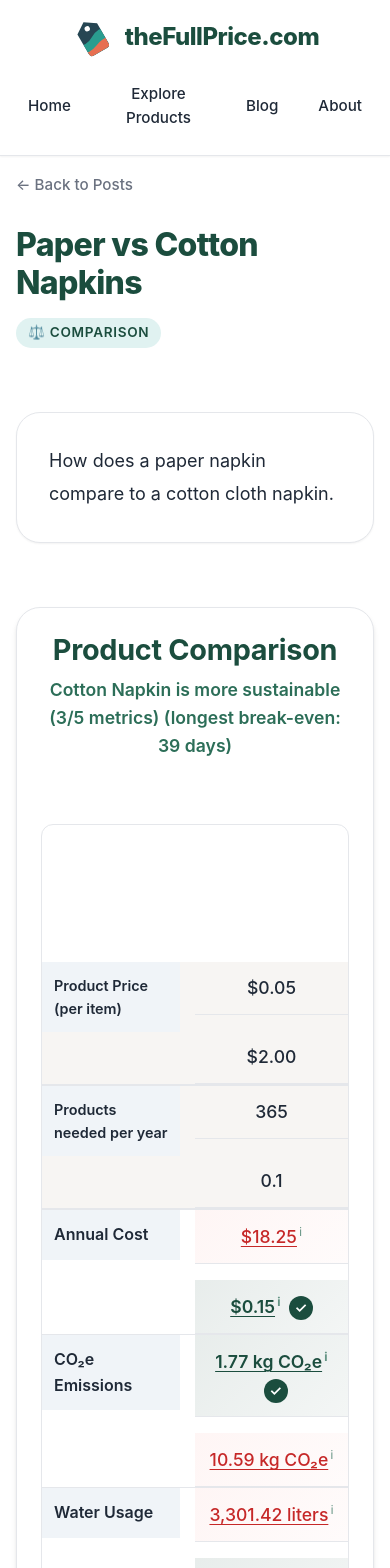
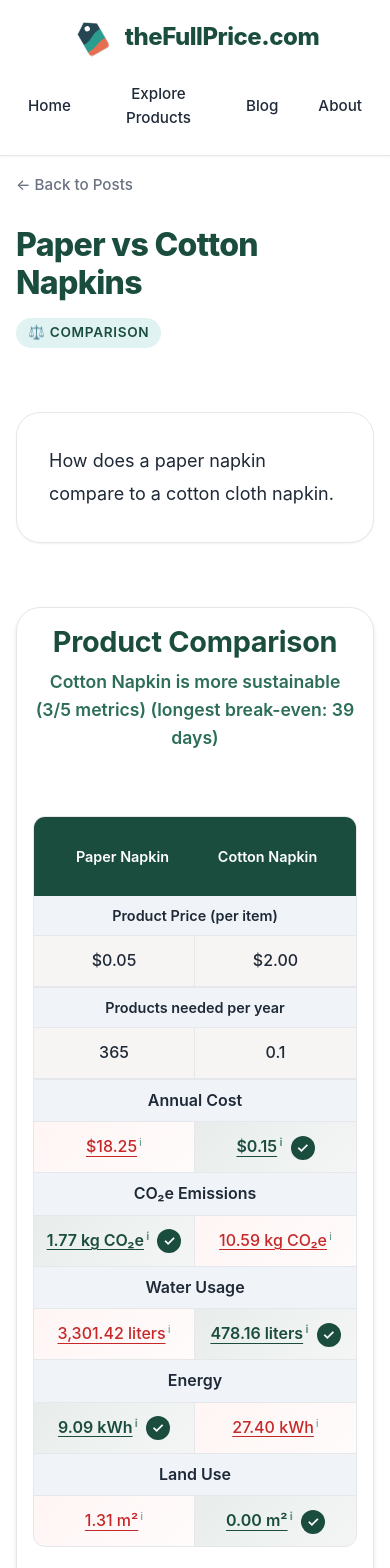
Before and after one commit to dylanpavelko/the_full_price_frameworks, a React (Vite) app in the folder frontend/: page /posts/paper-vs-cotton-napkins in a window 390 px wide. Shown: the top 1568 px of the page. Built offline with nearby package versions, Linux system fonts and the light colour scheme.

Commit message:
added white border to logo and improved styling of mobile layout for tables

```diff
--- a/frontend/src/components/ComparisonView.css
+++ b/frontend/src/components/ComparisonView.css
@@ -358,53 +358,83 @@ background: var(--color-air);
 /* Responsive */
 @media (max-width: 768px) {
   .comparison {
-padding: 1.5rem;
+    padding: var(--spacing-md);
   }
 
-.comparison__header-row,
-.comparison__metric-row {
-grid-template-columns: 1fr;
-gap: 1rem;
-}
+  /* --- Main Comparison Table --- */
 
-.comparison__metric-label,
-.comparison__metric-value {
-border-right: none;
-border-bottom: 1px solid var(--color-border);
-padding: 0.75rem;
-}
-
-.comparison__metric-row:last-child .comparison__metric-value:last-child {
-border-bottom: none;
-}
-
-.comparison__header-row .comparison__metric-value {
-display: none;
+  /* Hide the "Metric" text in header, keep products side-by-side */
+  .comparison__header-row {
+    grid-template-columns: 1fr 1fr;
   }
 
   .comparison__header-row .comparison__metric-label {
     display: none;
   }
 
+  .comparison__product-name {
+    font-size: 0.9rem;
+    padding: 0.75rem 0.25rem;
+  }
+
+  /* Cells: Label on top row (full width), Values on second row (split) */
   .comparison__metric-row {
-position: relative;
-padding-left: 50%;
+    grid-template-columns: 1fr 1fr;
+    grid-template-rows: auto auto;
+    position: static;
+    padding-left: 0;
+    gap: 0;
   }
 
   .comparison__metric-row .comparison__metric-label {
-position: absolute;
-left: 0;
-top: 0;
-width: 45%;
+    grid-column: 1 / -1;
+    position: static;
+    width: 100%;
+    border-right: none;
+    border-bottom: 1px solid var(--color-border);
+    text-align: center;
     background: var(--color-air);
+    padding: 0.5rem;
     margin: 0;
-border-bottom: none;
   }
 
-.comparison__header-row {
-background: none;
-border: none;
-padding: 0;
+  .comparison__metric-value {
+    padding: 0.75rem 0.25rem;
+    font-size: 1rem;
+    border-right: none;
+    border-bottom: none; /* Row handles bottom border */
+  }
+
+  /* Add border between the two values */
+  .comparison__metric-row .comparison__metric-value:nth-child(2) {
+    border-right: 1px solid var(--color-border);
+  }
+
+  /* --- Phase Breakdown Table (Apply same logic) --- */
+
+  .comparison__phase-table-header-row {
+    grid-template-columns: 1fr 1fr;
+  }
+
+  .comparison__phase-table-label {
+    display: none;
+  }
+
+  .comparison__phase-table-row {
+    grid-template-columns: 1fr 1fr;
+    grid-template-rows: auto auto;
+  }
+
+  .comparison__phase-table-phase {
+    grid-column: 1 / -1;
+    text-align: center;
+    background: var(--color-water);
+    border-bottom: 1px solid var(--color-border);
+    padding: 0.5rem;
+  }
+
+  .comparison__phase-table-value:nth-child(2) {
+    border-right: 1px solid var(--color-border);
   }
 }
 
```
Also changed, not shown: frontend/public/favicon.svg, frontend/public/logo.svg. Lines whose indentation alone changed are shown as unchanged.
